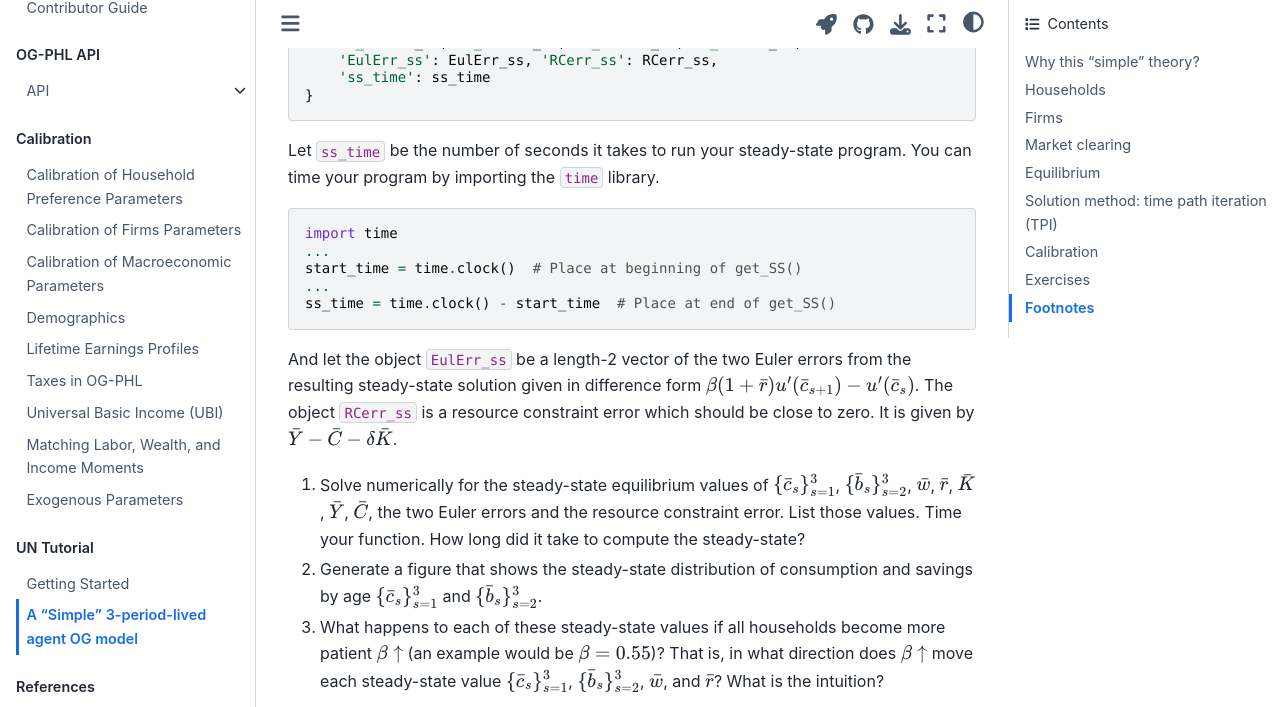
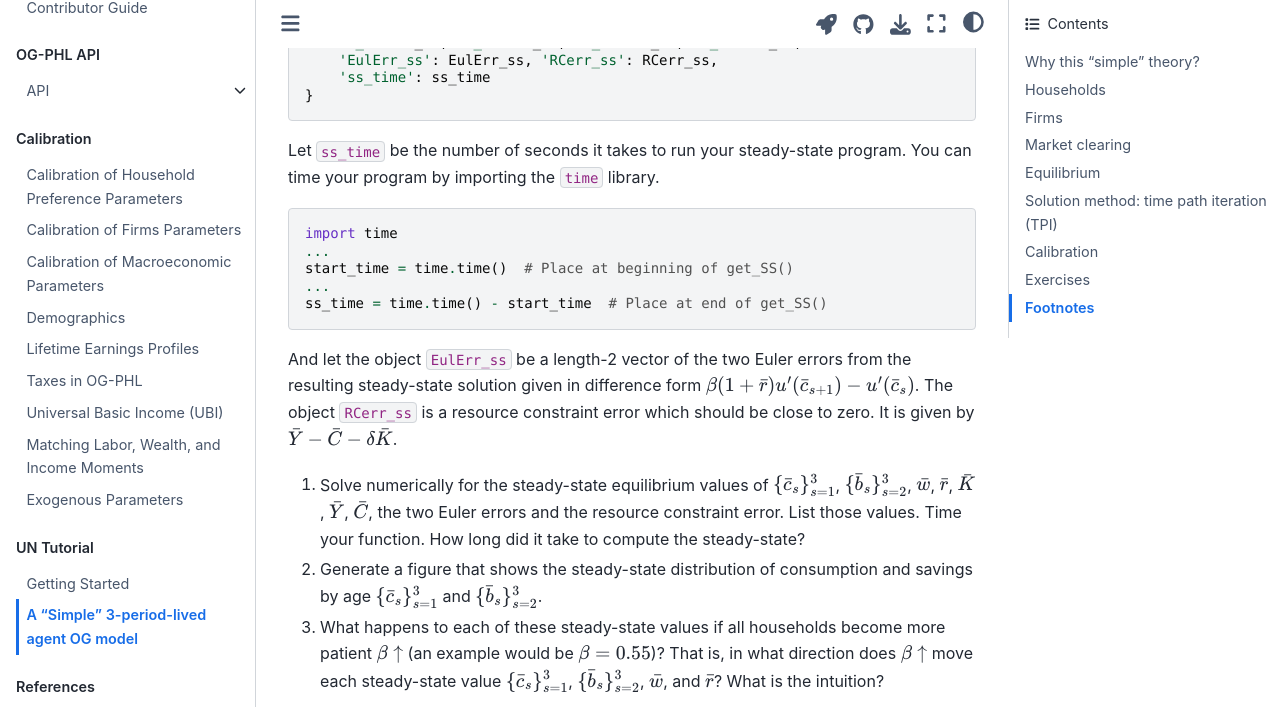
Before and after one commit to EAPD-DRB/OG-PHL, a Jupyter Book: the page built from docs/book/content/UNtutorial/3perOG.md, in a window 1280 px wide and 900 px high, scrolled down 12880 px, cut to the strip 0-707 px from the top of the window. Built offline with Jupyter Book 1.0.4 settings and Sphinx 7.4.7 and the Sphinx Book theme 1.1.4, drawn with Linux system fonts in a browser that asks for light colours; comment, search, counter and statistics services are not loaded; cross-references to code outside the pages are shown as plain code.

Commit message:
Updated 3perOG.md time reference in exercise

````diff
--- a/docs/book/content/UNtutorial/3perOG.md
+++ b/docs/book/content/UNtutorial/3perOG.md
@@ -375,9 +375,9 @@ kernelspec:
   ```{code} python
   import time
   ...
-  start_time = time.clock()  # Place at beginning of get_SS()
+  start_time = time.time()  # Place at beginning of get_SS()
   ...
-  ss_time = time.clock() - start_time  # Place at end of get_SS()
+  ss_time = time.time() - start_time  # Place at end of get_SS()
   ```
   And let the object `EulErr_ss` be a length-2 vector of the two Euler errors from the resulting steady-state solution given in difference form $\beta(1+\bar{r})u'(\bar{c}_{s+1}) - u'(\bar{c}_s)$. The object `RCerr_ss` is a resource constraint error which should be close to zero. It is given by $\bar{Y}-\bar{C} - \delta\bar{K}$.
   1. Solve numerically for the steady-state equilibrium values of $\{\bar{c}_s\}_{s=1}^3$, $\{\bar{b}_s\}_{s=2}^3$, $\bar{w}$, $\bar{r}$, $\bar{K}$, $\bar{Y}$, $\bar{C}$, the two Euler errors and the resource constraint error. List those values. Time your function. How long did it take to compute the steady-state?
````
